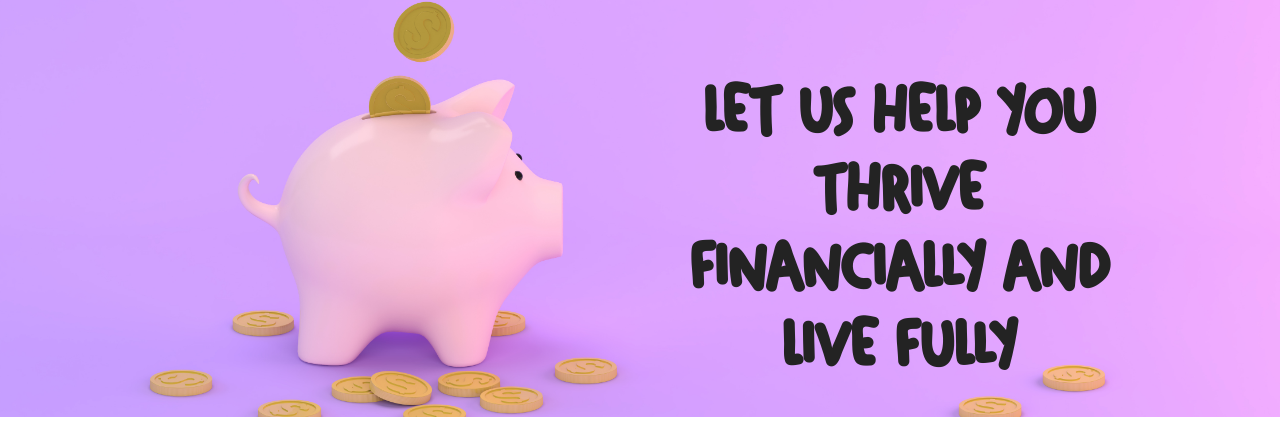
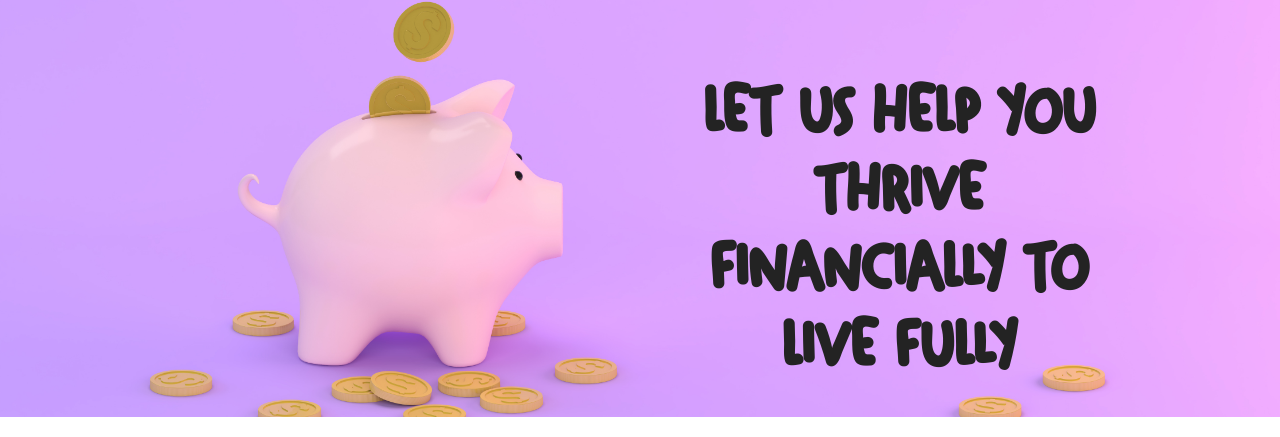
Before and after one commit to Team-Nathan-Mabel-Kailey/prospera-frontend, a React (Vite) app in the folder prospera/: page /about in a window 1280 px wide. Shown: the part 169-606 px from the top of the page. Built offline with nearby package versions, Linux system fonts and the light colour scheme; no server answers; a web font is replaced by a local one; what ldrs would draw is missing.

Commit message:
Slogan update

```diff
--- a/prospera/src/Components/LandingPage/LandingPage.jsx
+++ b/prospera/src/Components/LandingPage/LandingPage.jsx
@@ -39,7 +39,7 @@ const LandingPage = () => {
                 <img className='landingImg' src={LandingImg} alt="Landing Page" />
 
                 <div className='landingTexts'>
-                    <h1 style={{fontSize: 65}}>LET US HELP YOU THRIVE FINANCIALLY AND LIVE FULLY</h1>
+                    <h1 style={{fontSize: 65}}>LET US HELP YOU THRIVE FINANCIALLY TO LIVE FULLY</h1>
                     <div className='landingSlogan'>
                         <p>Track your finances using our Dashboard and build your financial literacy using our AI-powered Chatbot and tailored Newsfeed.</p>
                         <Link to="./register">
```
